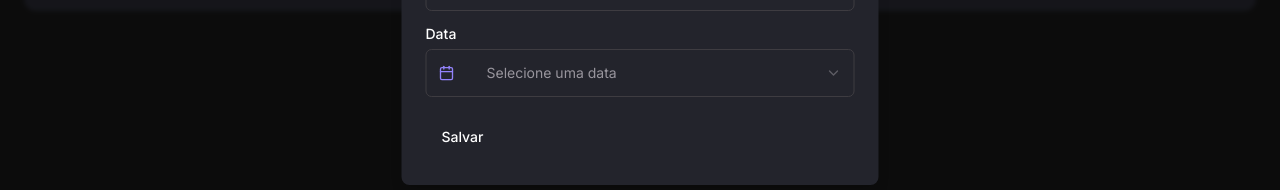
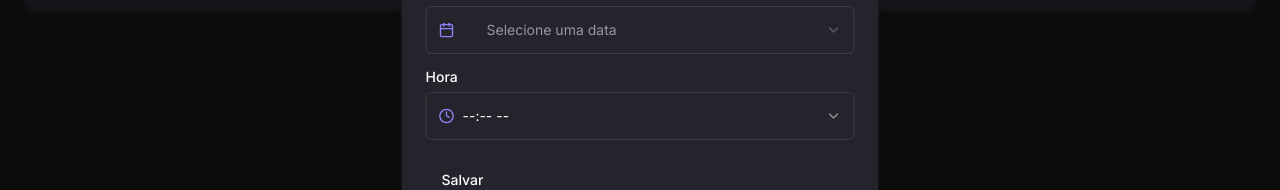
Before and after one commit to Weyne23/mundo-pet-nextjs, a Next.js app: page / in a window 1280 px wide. Both pictures are taken after a click on the button "Novo Agendamento". Shown: the part 510-700 px from the top of the page. Built offline with nearby package versions, Linux system fonts and the light colour scheme.

Commit message:
feature: criado componente de selecionar hora do agendamento

```diff
--- a/package.json
+++ b/package.json
@@ -15,6 +15,7 @@
     "@radix-ui/react-dialog": "^1.1.15",
     "@radix-ui/react-label": "^2.1.7",
     "@radix-ui/react-popover": "^1.1.15",
+    "@radix-ui/react-select": "^2.2.6",
     "@radix-ui/react-slot": "^1.2.3",
     "class-variance-authority": "^0.7.1",
     "clsx": "^2.1.1",
--- a/src/components/AppointmentForm/appointment-form.tsx
+++ b/src/components/AppointmentForm/appointment-form.tsx
@@ -20,17 +20,40 @@ import {
   FormLabel,
   FormMessage,
 } from '../ui/form';
-import { CalendarIcon, ChevronDownIcon, Dog, Phone, User } from 'lucide-react';
+import {
+  CalendarIcon,
+  ChevronDownIcon,
+  Clock,
+  Dog,
+  Phone,
+  User,
+} from 'lucide-react';
 import { Input } from '../ui/input';
 import { Textarea } from '../ui/textarea';
 import { IMaskInput } from 'react-imask';
-import { format, startOfDay, startOfToday } from 'date-fns';
+import {
+  format,
+  setHours,
+  setMinutes,
+  startOfDay,
+  startOfToday,
+} from 'date-fns';
 import { Popover, PopoverContent, PopoverTrigger } from '../ui/popover';
 import { cn } from '@/lib/utils';
 import { Calendar } from '../ui/calendar';
+import {
+  Select,
+  SelectContent,
+  SelectItem,
+  SelectTrigger,
+  SelectValue,
+} from '../ui/select';
 
-const appointmentsFormSchema = z.object({
-  tutorName: z.string().min(3, 'O nome do tutor é obrigatorio e maior que 3!'),
+const appointmentsFormSchema = z
+  .object({
+    tutorName: z
+      .string()
+      .min(3, 'O nome do tutor é obrigatorio e maior que 3!'),
     petName: z.string().min(3, 'O nome do pet é Obrigatorio e maior que 3!'),
     phone: z.string().min(11, 'O telefone é obrigatorio'),
     description: z.string().min(3, 'A descrição é obrigatorio'),
@@ -41,7 +64,22 @@ const appointmentsFormSchema = z.object({
       .min(startOfToday(), {
         message: 'A data não pode ser no passado',
       }),
-});
+    time: z.string().min(1, 'A hora é obrigatória'),
+  })
+  .refine(
+    (data) => {
+      const [hour, minute] = data.time.split(':');
+      const scheduleDateTime = setMinutes(
+        setHours(data.scheduleAt, Number(hour)),
+        Number(minute)
+      );
+      return scheduleDateTime > new Date();
+    },
+    {
+      path: ['time'],
+      error: 'O horario não pode ser no passado!',
+    }
+  );
 
 type AppointmentFormValues = z.infer<typeof appointmentsFormSchema>;
 
@@ -219,6 +257,38 @@ export const AppointmentForm = () => {
                   </FormItem>
                 )}
               />
+              <FormField
+                control={form.control}
+                name="time"
+                render={({ field }) => (
+                  <FormItem>
+                    <FormLabel className="text-label-medium-size text-content-primary">
+                      Hora
+                    </FormLabel>
+                    <FormControl>
+                      <Select
+                        onValueChange={field.onChange}
+                        value={field.value}
+                      >
+                        <SelectTrigger>
+                          <div className="flex items-center gap-2">
+                            <Clock className="h-4 w-4 text-content-brand" />
+                            <SelectValue placeholder="--:-- --" />
+                          </div>
+                        </SelectTrigger>
+                        <SelectContent>
+                          {TIME_OPTIONS.map((time) => (
+                            <SelectItem key={time} value={time}>
+                              {time}
+                            </SelectItem>
+                          ))}
+                        </SelectContent>
+                      </Select>
+                    </FormControl>
+                    <FormMessage />
+                  </FormItem>
+                )}
+              />
               <Button type="submit">Salvar</Button>
             </form>
           </Form>
@@ -227,3 +297,20 @@ export const AppointmentForm = () => {
     </Dialog>
   );
 };
+
+const generateTimeOptions = (): string[] => {
+  const times = [];
+
+  for (let hour = 9; hour <= 21; hour++) {
+    for (let minute = 0; minute < 60; minute += 30) {
+      if (hour === 21 && minute > 0) break;
+
+      const timeString = `${hour.toString().padStart(2, '0')}:${minute.toString().padStart(2, '0')}`;
+      times.push(timeString);
+    }
+  }
+
+  return times;
+};
+
+const TIME_OPTIONS = generateTimeOptions();
--- /dev/null
+++ b/src/components/ui/select.tsx
@@ -0,0 +1,185 @@
+'use client';
+
+import * as React from 'react';
+import * as SelectPrimitive from '@radix-ui/react-select';
+import { CheckIcon, ChevronDownIcon, ChevronUpIcon } from 'lucide-react';
+
+import { cn } from '@/lib/utils';
+
+function Select({
+  ...props
+}: React.ComponentProps<typeof SelectPrimitive.Root>) {
+  return <SelectPrimitive.Root data-slot="select" {...props} />;
+}
+
+function SelectGroup({
+  ...props
+}: React.ComponentProps<typeof SelectPrimitive.Group>) {
+  return <SelectPrimitive.Group data-slot="select-group" {...props} />;
+}
+
+function SelectValue({
+  ...props
+}: React.ComponentProps<typeof SelectPrimitive.Value>) {
+  return <SelectPrimitive.Value data-slot="select-value" {...props} />;
+}
+
+function SelectTrigger({
+  className,
+  size = 'default',
+  children,
+  ...props
+}: React.ComponentProps<typeof SelectPrimitive.Trigger> & {
+  size?: 'sm' | 'default';
+}) {
+  return (
+    <SelectPrimitive.Trigger
+      data-slot="select-trigger"
+      data-size={size}
+      className={cn(
+        "border-input data-[placeholder]:text-muted-foreground [&_svg:not([class*='text-'])]:text-muted-foreground focus-visible:border-ring focus-visible:ring-ring/50 aria-invalid:ring-destructive/20 dark:aria-invalid:ring-destructive/40 aria-invalid:border-destructive dark:bg-input/30 dark:hover:bg-input/50 flex items-center justify-between gap-2 rounded-md border px-3 py-2 text-sm whitespace-nowrap shadow-xs transition-[color,box-shadow] outline-none focus-visible:ring-[3px] disabled:cursor-not-allowed disabled:opacity-50 data-[size=default]:h-12 data-[size=sm]:h-8 *:data-[slot=select-value]:line-clamp-1 *:data-[slot=select-value]:flex *:data-[slot=select-value]:items-center *:data-[slot=select-value]:gap-2 [&_svg]:pointer-events-none [&_svg]:shrink-0 [&_svg:not([class*='size-'])]:size-4 w-full bg-background-tertiary border-border-primary text-content-primary hover:border-border-secondary focus:border-border-brand focus-visible:ring-border-brand",
+        className
+      )}
+      {...props}
+    >
+      {children}
+      <SelectPrimitive.Icon asChild>
+        <ChevronDownIcon className="size-4 opacity-50" />
+      </SelectPrimitive.Icon>
+    </SelectPrimitive.Trigger>
+  );
+}
+
+function SelectContent({
+  className,
+  children,
+  position = 'popper',
+  ...props
+}: React.ComponentProps<typeof SelectPrimitive.Content>) {
+  return (
+    <SelectPrimitive.Portal>
+      <SelectPrimitive.Content
+        data-slot="select-content"
+        className={cn(
+          'bg-background-tertiary border-border-primary bg-popover text-popover-foreground data-[state=open]:animate-in data-[state=closed]:animate-out data-[state=closed]:fade-out-0 data-[state=open]:fade-in-0 data-[state=closed]:zoom-out-95 data-[state=open]:zoom-in-95 data-[side=bottom]:slide-in-from-top-2 data-[side=left]:slide-in-from-right-2 data-[side=right]:slide-in-from-left-2 data-[side=top]:slide-in-from-bottom-2 relative z-50 max-h-(--radix-select-content-available-height) min-w-[8rem] origin-(--radix-select-content-transform-origin) overflow-x-hidden overflow-y-auto rounded-md border shadow-md',
+          position === 'popper' &&
+            'data-[side=bottom]:translate-y-1 data-[side=left]:-translate-x-1 data-[side=right]:translate-x-1 data-[side=top]:-translate-y-1',
+          className
+        )}
+        position={position}
+        {...props}
+      >
+        <SelectScrollUpButton />
+        <SelectPrimitive.Viewport
+          className={cn(
+            'p-1',
+            position === 'popper' &&
+              'h-[var(--radix-select-trigger-height)] w-full min-w-[var(--radix-select-trigger-width)] scroll-my-1'
+          )}
+        >
+          {children}
+        </SelectPrimitive.Viewport>
+        <SelectScrollDownButton />
+      </SelectPrimitive.Content>
+    </SelectPrimitive.Portal>
+  );
+}
+
+function SelectLabel({
+  className,
+  ...props
+}: React.ComponentProps<typeof SelectPrimitive.Label>) {
+  return (
+    <SelectPrimitive.Label
+      data-slot="select-label"
+      className={cn('text-muted-foreground px-2 py-1.5 text-xs', className)}
+      {...props}
+    />
+  );
+}
+
+function SelectItem({
+  className,
+  children,
+  ...props
+}: React.ComponentProps<typeof SelectPrimitive.Item>) {
+  return (
+    <SelectPrimitive.Item
+      data-slot="select-item"
+      className={cn(
+        "focus:bg-accent focus:text-accent-foreground [&_svg:not([class*='text-'])]:text-muted-foreground relative flex w-full cursor-default items-center gap-2 rounded-sm py-1.5 pr-8 pl-2 text-sm outline-hidden select-none data-[disabled]:pointer-events-none data-[disabled]:opacity-50 [&_svg]:pointer-events-none [&_svg]:shrink-0 [&_svg:not([class*='size-'])]:size-4 *:[span]:last:flex *:[span]:last:items-center *:[span]:last:gap-2 text-content-primary hover:bg-background-secondary focus:bg-background-secondary bg-background-primary",
+        className
+      )}
+      {...props}
+    >
+      <span className="absolute right-2 flex size-3.5 items-center justify-center">
+        <SelectPrimitive.ItemIndicator>
+          <CheckIcon className="size-4" />
+        </SelectPrimitive.ItemIndicator>
+      </span>
+      <SelectPrimitive.ItemText>{children}</SelectPrimitive.ItemText>
+    </SelectPrimitive.Item>
+  );
+}
+
+function SelectSeparator({
+  className,
+  ...props
+}: React.ComponentProps<typeof SelectPrimitive.Separator>) {
+  return (
+    <SelectPrimitive.Separator
+      data-slot="select-separator"
+      className={cn('bg-border pointer-events-none -mx-1 my-1 h-px', className)}
+      {...props}
+    />
+  );
+}
+
+function SelectScrollUpButton({
+  className,
+  ...props
+}: React.ComponentProps<typeof SelectPrimitive.ScrollUpButton>) {
+  return (
+    <SelectPrimitive.ScrollUpButton
+      data-slot="select-scroll-up-button"
+      className={cn(
+        'flex cursor-default items-center justify-center py-1',
+        className
+      )}
+      {...props}
+    >
+      <ChevronUpIcon className="size-4" />
+    </SelectPrimitive.ScrollUpButton>
+  );
+}
+
+function SelectScrollDownButton({
+  className,
+  ...props
+}: React.ComponentProps<typeof SelectPrimitive.ScrollDownButton>) {
+  return (
+    <SelectPrimitive.ScrollDownButton
+      data-slot="select-scroll-down-button"
+      className={cn(
+        'flex cursor-default items-center justify-center py-1',
+        className
+      )}
+      {...props}
+    >
+      <ChevronDownIcon className="size-4" />
+    </SelectPrimitive.ScrollDownButton>
+  );
+}
+
+export {
+  Select,
+  SelectContent,
+  SelectGroup,
+  SelectItem,
+  SelectLabel,
+  SelectScrollDownButton,
+  SelectScrollUpButton,
+  SelectSeparator,
+  SelectTrigger,
+  SelectValue,
+};
```
Also changed, not shown: 1 other file (tests, documents, lock files or other folders). Lines whose indentation alone changed are shown as unchanged.
